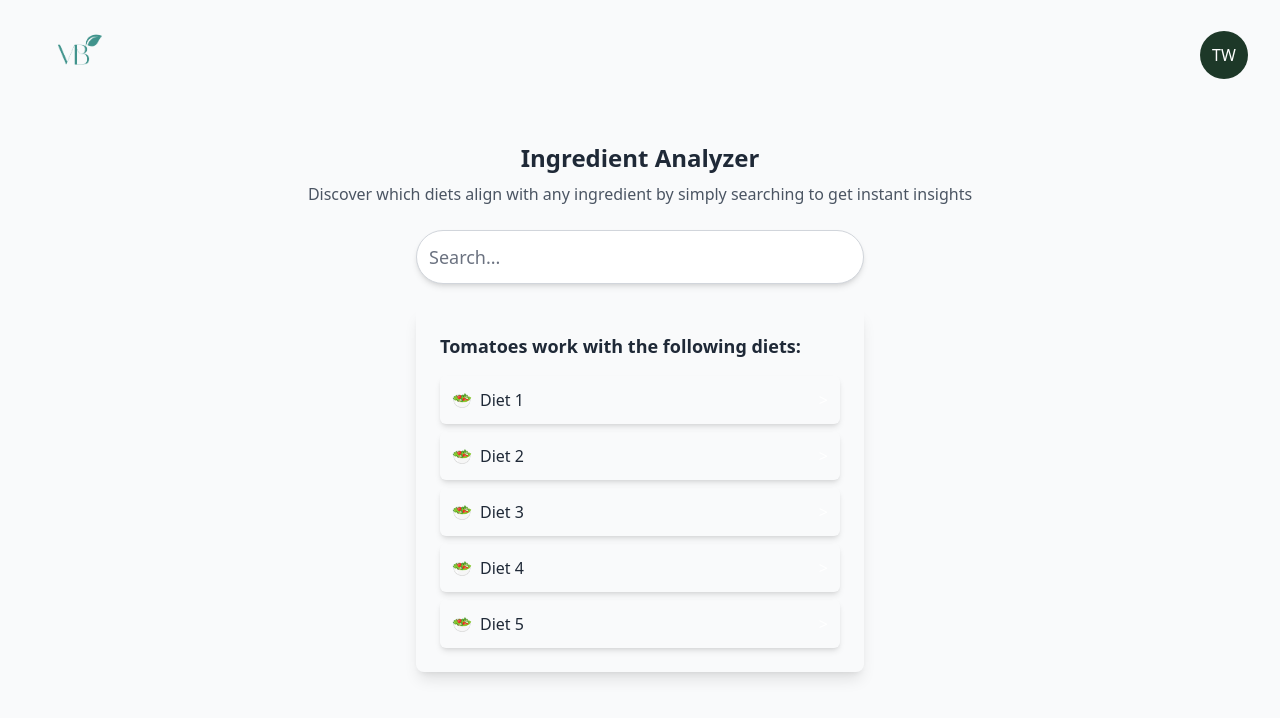
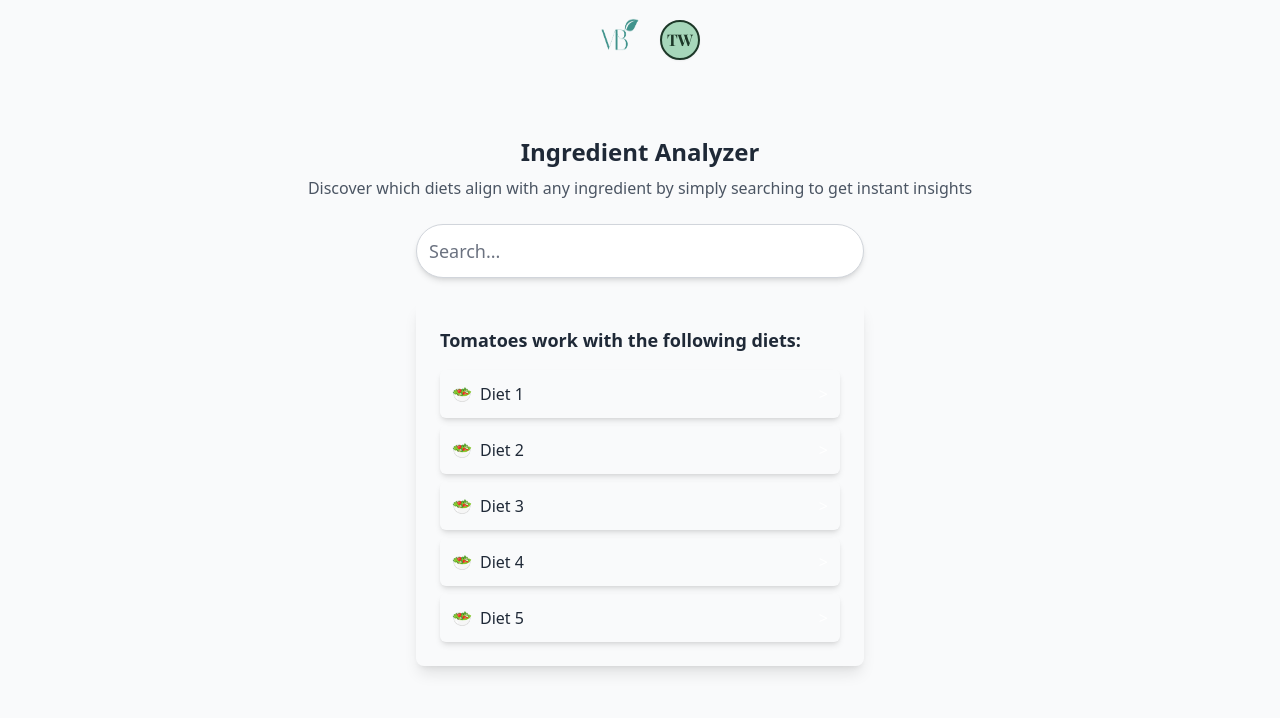
Before and after one commit to PuzzleEmptyM/VitalBite, a Next.js app: page /ingredients in a window 1280 px wide. Shown: the top 718 px of the page. Built offline with nearby package versions, Linux system fonts and the light colour scheme.

Commit message:
changed and used Link and Image components for better rendering speed

```diff
--- a/app/ingredients/page.tsx
+++ b/app/ingredients/page.tsx
@@ -1,3 +1,4 @@
+import Header from "@/components/Header";
 import Head from "next/head";
 
 export default function IngredientsAnalyzerPage() {
@@ -7,15 +8,10 @@ export default function IngredientsAnalyzerPage() {
         <title>Ingredient Analyzer</title>
       </Head>
 
-      {/* Header Section */}
-      <header className="flex justify-between items-center w-full p-4">
-        {/* Logo */}
-        <img src="/images/vb_logo.png" alt="VB Logo" className="w-24" />
-        {/* User Badge */}
-        <div className="flex items-center justify-center w-12 h-12 bg-forest_green text-white rounded-full">
-          TW
+        <div>
+        {/* Header Section */}
+            <Header />
         </div>
-      </header>
 
       {/* Main Content */}
       <main className="flex flex-col items-center w-full mt-8 space-y-6">
--- a/app/login/page.tsx
+++ b/app/login/page.tsx
@@ -2,6 +2,8 @@
 
 import { getProviders, signIn } from "next-auth/react";
 import { useState, useEffect } from "react";
+import Image from "next/image";
+import Link from "next/link";
 
 export default function LoginPage() {
   // Define providers state with a proper type
@@ -23,12 +25,12 @@ export default function LoginPage() {
     <div className="flex flex-col items-center justify-center min-h-screen bg-white px-4">
       {/* Header Section */}
       <header className="absolute top-0 left-0 p-4">
-        <img src="/images/vb_logo.png" alt="VB Logo" className="w-48 h-32 pl-6" />
+        <Image src="/images/vb_logo.png" alt="VB Logo" className="w-48 h-32 pl-6" />
       </header>
 
       {/* Entrance Image */}
       <section>
-        <img src="/images/vitalbite.png" alt="VitalBite Logo" className="mx-auto mb-2" />
+        <Image src="/images/vitalbite.png" alt="VitalBite Logo" className="mx-auto mb-2" />
       </section>
 
       {/* Title */}
@@ -73,12 +75,12 @@ export default function LoginPage() {
         ))}
 
       {/* Create Account Link */}
-      <a
+      <Link
         href="/create-account"
         className="text-teal font-semibold font-playfair text-sm mt-4"
       >
         Create account
-      </a>
+      </Link>
 
       {/* Footer */}
       <footer className="absolute bottom-0 w-full py-2">
--- a/app/signup/page.tsx
+++ b/app/signup/page.tsx
@@ -4,6 +4,7 @@ import GetStartedButton from "../../components/GetStartedButton";
 import ConditionSelector from "../../components/ConditionSelector";
 import LogoHeader from "@/components/LogoHeader";
 import DisclaimerFooter from "@/components/DisclaimerFooter";
+import Image from "next/image";
 
 export default function SignUpPage() {
   return (
@@ -20,7 +21,7 @@ export default function SignUpPage() {
           </h1>
 
           {/* Icon */}
-          <img
+          <Image
             src="/images/salad.png"
             alt="VitalBite Logo"
             className="w-48 h-48 mt-4"
--- /dev/null
+++ b/components/Header.tsx
@@ -0,0 +1,14 @@
+
+export default function Header() {
+    return (
+        <div>
+            {/* Header */}
+            <header className="flex items-center justify-between mb-6">
+                <img src="/images/vb_logo.png" alt="VB Logo" className="w-20 h-20" />
+                <div className="w-10 h-10 bg-mint text-forest_green font-bold font-playfair rounded-full flex items-center justify-center border-2 border-forest_green shadow-sm">
+                TW
+                </div>
+            </header>
+        </div>
+    )
+}
--- a/components/LogoHeader.tsx
+++ b/components/LogoHeader.tsx
@@ -1,4 +1,5 @@
 import React from "react";
+import Image from "next/image";
 
 interface LogoHeaderProps {
   logoSrc: string; // Path to the logo image
@@ -9,7 +10,7 @@ interface LogoHeaderProps {
 const LogoHeader: React.FC<LogoHeaderProps> = ({ logoSrc, altText, className }) => {
   return (
     <header className={`absolute top-0 left-0 ${className || ""}`}>
-      <img src={logoSrc} alt={altText} className="w-48 h-32" />
+      <Image src={logoSrc} alt={altText} className="w-48 h-32" />
     </header>
   );
 };
```
